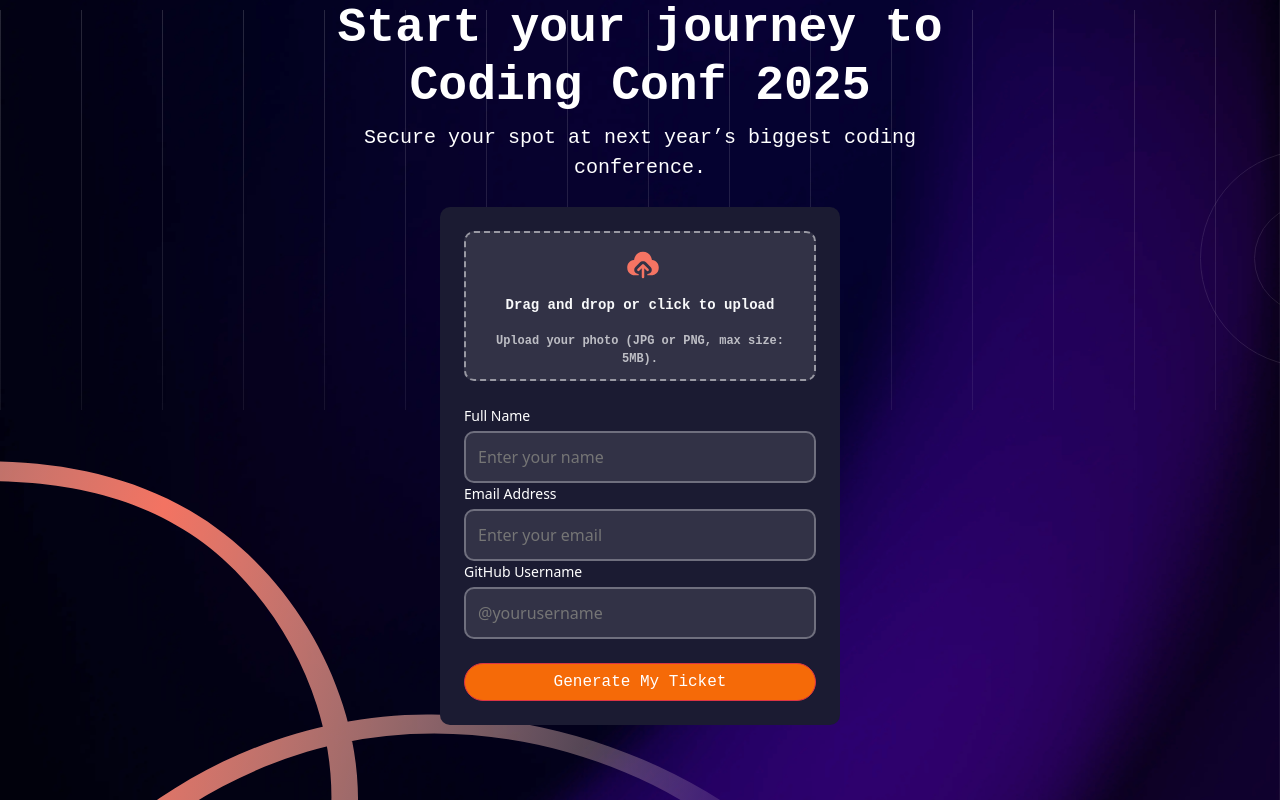
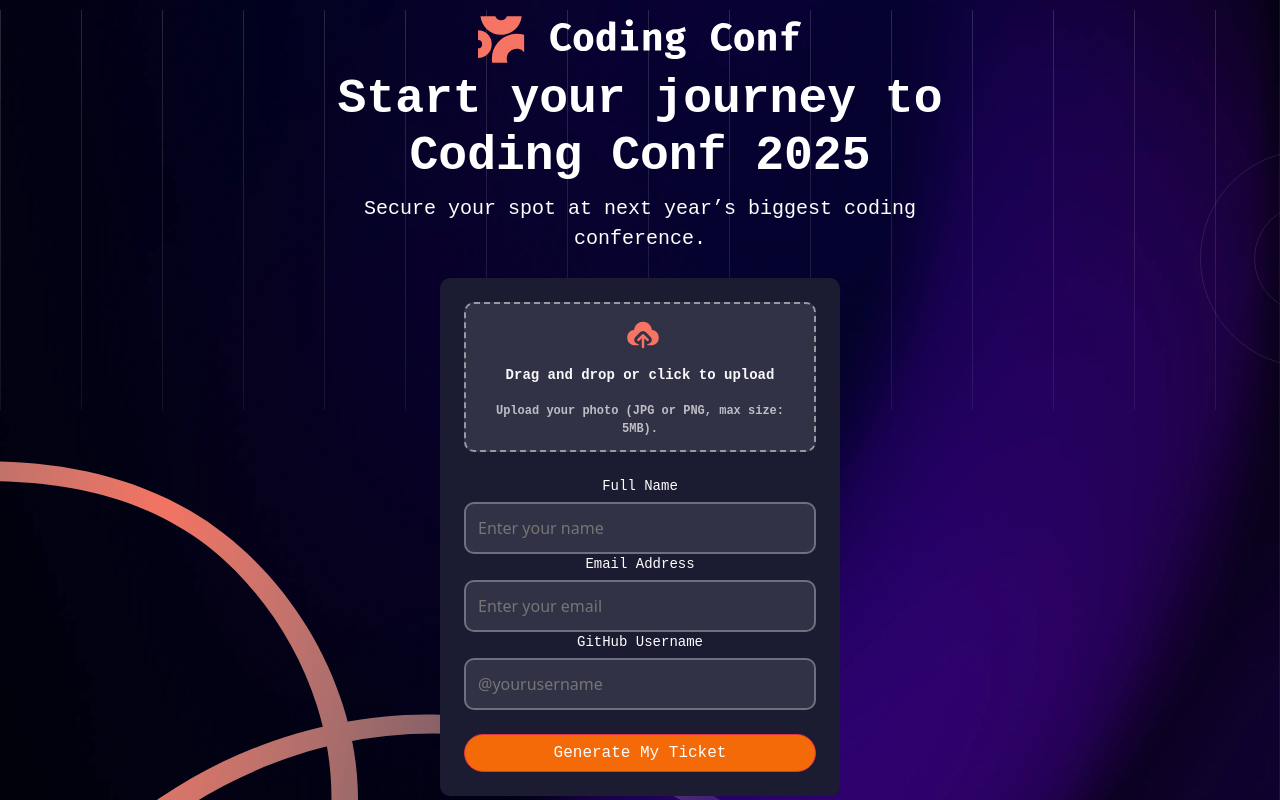
Before and after one commit to HernanDavidA/tickets-react, a React (Vite) app: page / in a window 1280 px wide. Built offline with nearby package versions, Linux system fonts and the light colour scheme.

Commit message:
first commit

```diff
--- a/src/App.tsx
+++ b/src/App.tsx
@@ -1,6 +1,7 @@
 import { useState } from "react";
 import Form from "./components/Forms";
 import Title from "./components/Title";
+import codingCof from './assets/images/logo-full.svg'
 
 interface FormData {
   avatar: File | null;
@@ -68,14 +69,17 @@ export default function App() {
   return  <>
   <div className="d-flex justify-content-center align-items-center background-desktop">
 
+
+
   <i className="pattern-lines"> </i>
 
   <i className="lines-bottom"></i>
 
   <i className="lines-top"></i>
-
+  <i className="coding-cof"> </i>
   <i className="circle"></i>
-      <div className="w-100" style={{ maxWidth: "650px" }}>
+      <div className="w-100 mt-2 text-center" style={{ maxWidth: "650px" }}>
+           <img src={codingCof} alt="Cloud Upload" className="w-50 h-50 m-2" />
         <Title title="Start your journey to Coding Conf 2025" />
 
         <div className="w-100 mx-aut d-flex justify-content-center align-items-center">
--- a/src/components/Forms/index.tsx
+++ b/src/components/Forms/index.tsx
@@ -35,21 +35,21 @@ export default function FormComponent({ formData, errors, handleChange, handleSu
 
         {/* Full Name */ }
     <div className="custom-input-container">
-        <label htmlFor="name" className="custom-label">Full Name</label>
+        <label htmlFor="name" className="custom-label robotic-font-info">Full Name</label>
         <input type="text" className="custom-input" id="name" name="name" placeholder="Enter your name" value={formData.name} onChange={handleChange} />
         {errors.name && <p className="text-danger robotic-font-info"> <i className="info"> </i>{errors.name}</p>}
     </div>
 
     {/* Email */ }
     <div className="custom-input-container">
-        <label htmlFor="email" className="custom-label">Email Address</label>
+        <label htmlFor="email" className="custom-label robotic-font-info">Email Address</label>
         <input type="email" className="custom-input" id="email" name="email" placeholder="Enter your email" value={formData.email} onChange={handleChange} />
         {errors.email && <p className="text-danger robotic-font-info">{errors.email}</p>}
     </div>
 
     {/* GitHub Username */ }
     <div className="custom-input-container">
-        <label htmlFor="githubUsername" className="custom-label">GitHub Username</label>
+        <label htmlFor="githubUsername" className="custom-label robotic-font-info">GitHub Username</label>
         <input type="text" className="custom-input" id="githubUsername" name="githubUsername" placeholder="@yourusername" value={formData.githubUsername} onChange={handleChange} />
         {errors.githubUsername && <p className="text-danger robotic-font-info">{errors.githubUsername}</p>}
     </div>
--- a/src/index.css
+++ b/src/index.css
@@ -1,8 +1,6 @@
 body{
   background-image: url('./assets/images/background-desktop.png')!important;
   background-size: cover;
-
-
 }
 
 *{
@@ -102,7 +100,8 @@ body{
 .pattern-lines,
 .lines-bottom,
 .lines-top,
-.cirlce {
+.cirlce,
+.coding-cof {
   position: fixed;
   pointer-events: none; /* Hace que el elemento no bloquee clics */
   z-index: -2; /* Lo envía al fondo */
```
